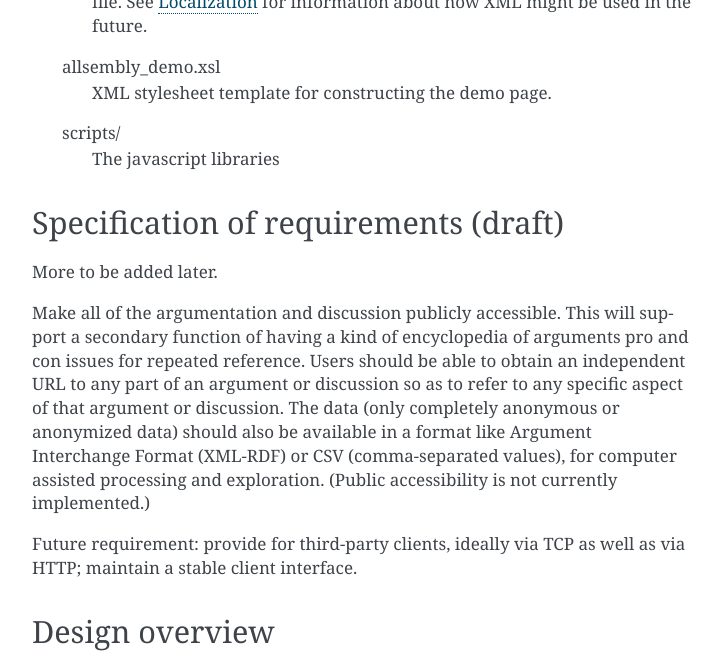
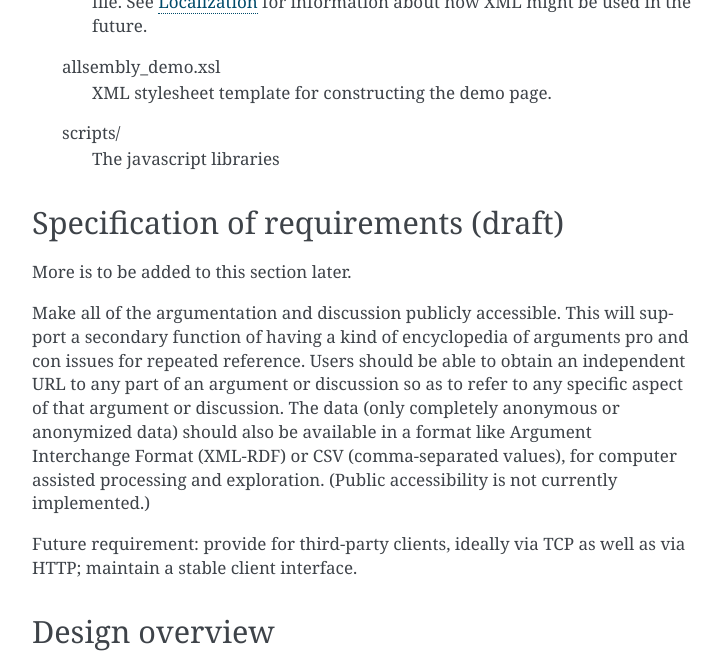
Before and after one commit to waleedmebane/allsembly-prototype, a Sphinx documentation site: the page built from docs/programmer_s_guide.rst, in a window 1280 px wide and 900 px high, scrolled down 4989 px, cut to the strip 0-658 px from the top of the window. Shown: the whole strip, without its empty margins (388-1110 px from the left). Built offline with Sphinx 7.4.7, drawn with Linux system fonts in a browser that asks for light colours.

Commit message:
Documentation fixes  Fix code blocks in installation instructions markdown.  Clarify sentence in Programmer's Guide.

```diff
--- a/docs/programmer_s_guide.rst
+++ b/docs/programmer_s_guide.rst
@@ -172,7 +172,7 @@ web/
 Specification of requirements (draft)
 -------------------------------------
 
-More to be added later.
+More is to be added to this section later.
 
 Make all of the argumentation and discussion publicly accessible.  This will
 support a secondary function of having a kind of encyclopedia of arguments
```
Also changed, not shown: docs/installation_and_testing.md (+7 -4 lines).
